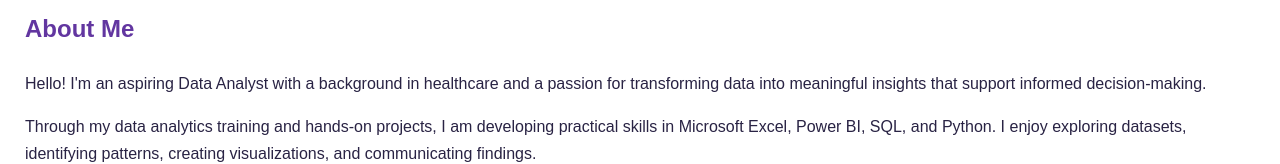
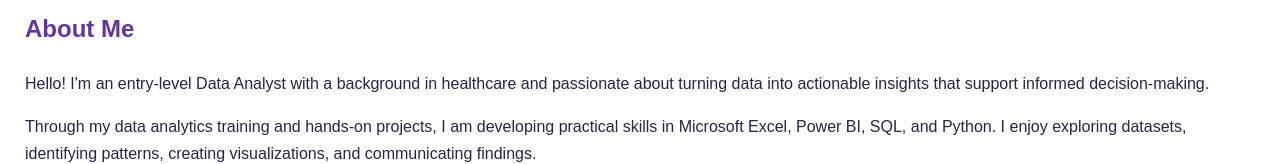
Before and after one commit to oluwaseun01/seunanalytics.github.io, a plain HTML site: page index.html in a window 1280 px wide. Shown: the part 403-567 px from the top of the page. Drawn offline with Linux system fonts and the light colour scheme.

Commit message:
Update job title and description in About Me section

```diff
--- a/index.html
+++ b/index.html
@@ -71,8 +71,8 @@
   <section id="about">
   <h2>About Me</h2>
   <p>
-    Hello! I'm an aspiring Data Analyst with a background in
-    healthcare and a passion for transforming data into meaningful
+    Hello! I'm an entry-level Data Analyst with a background in
+    healthcare and passionate about turning data into actionable
     insights that support informed decision-making.
   </p>
   <p>
```
